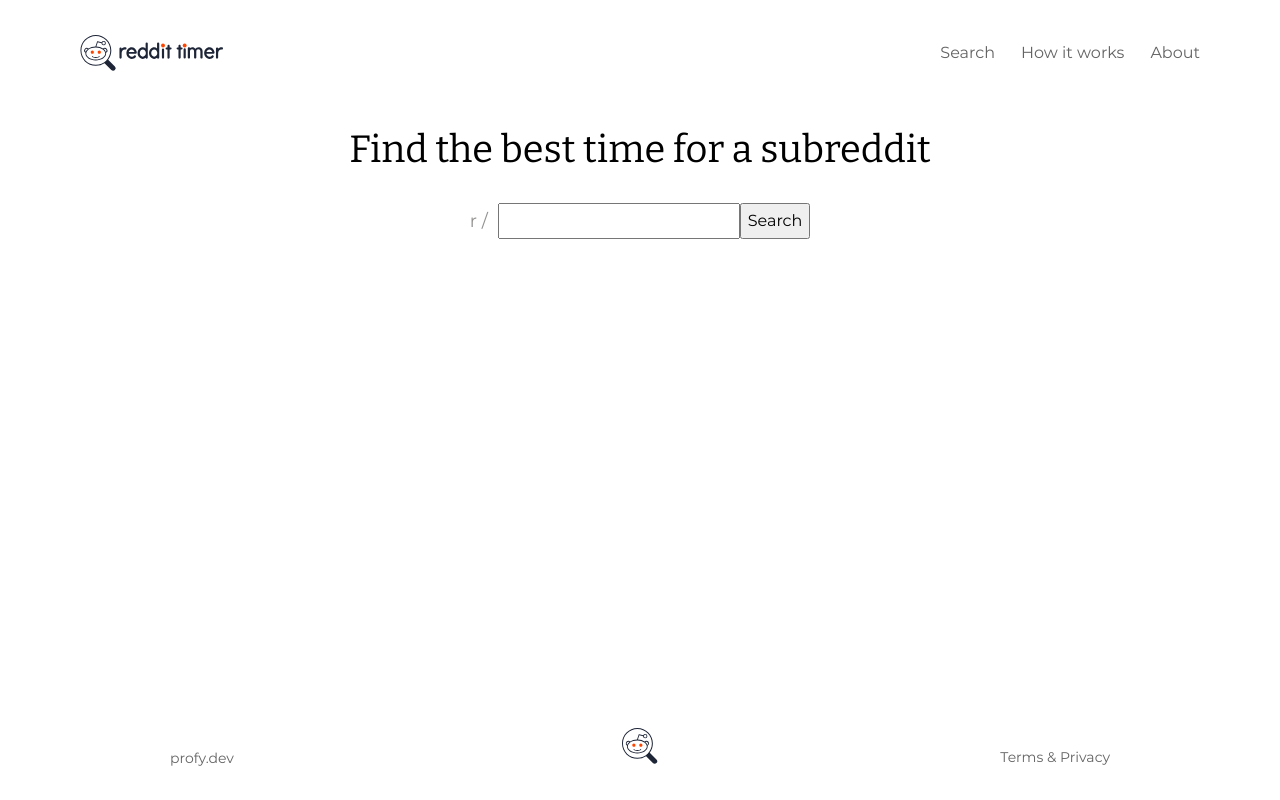
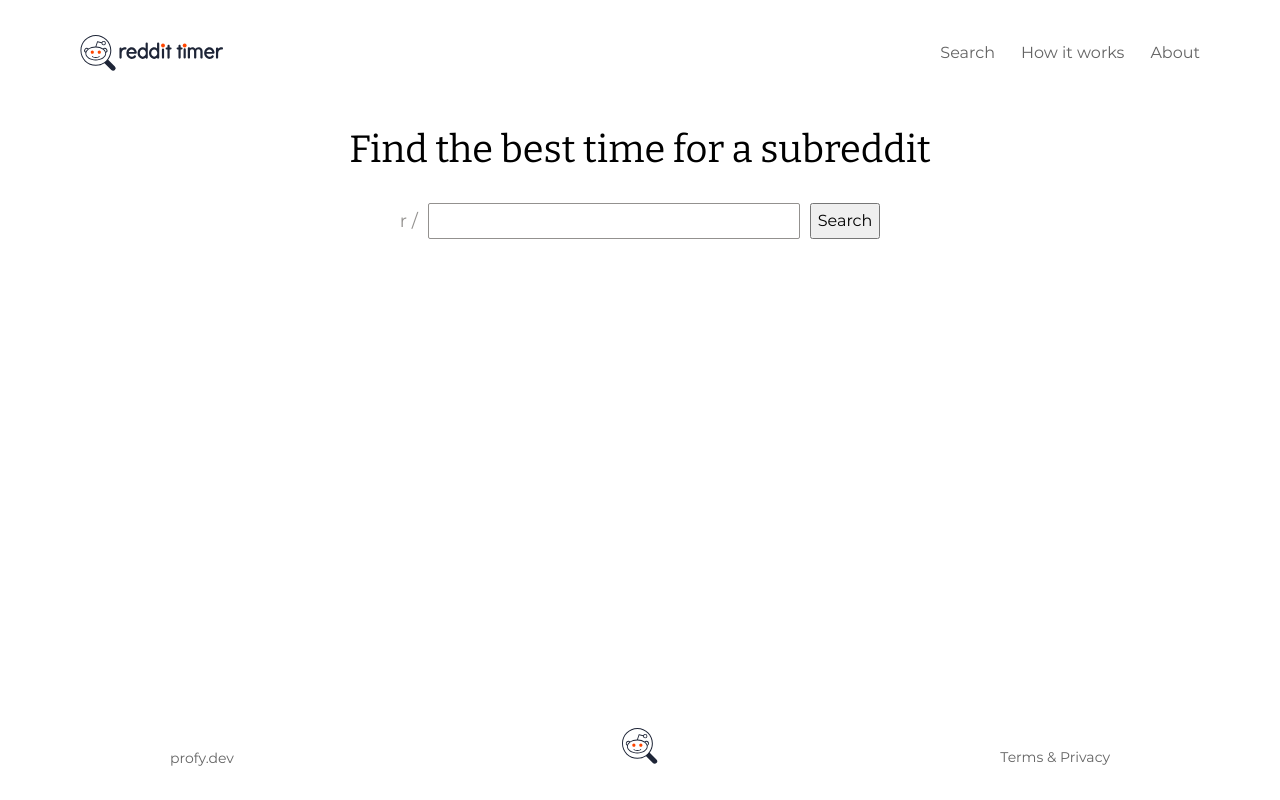
Before and after one commit to profydev/reddit-timer-pierrelstan, a React (Create React App) app: page /search/javascript in a window 1280 px wide. Built offline with nearby package versions, Linux system fonts and the light colour scheme.

Commit message:
Add Input

```diff
--- a/src/components/SubredditForm/SubredditForm.js
+++ b/src/components/SubredditForm/SubredditForm.js
@@ -21,7 +21,7 @@ function SubredditForm({
         <S.Label htmlFor="search">
           r /
         </S.Label>
-        <input defaultValue={state} onChange={handleChange} />
+        <S.Input defaultValue={state} onChange={handleChange} />
 
         <button type="submit">Search</button>
       </S.Form>
```
